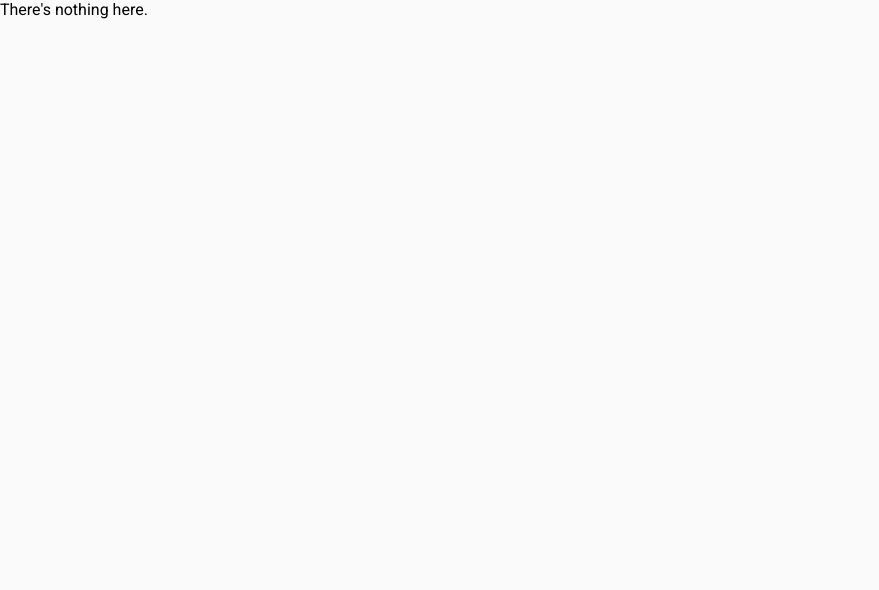
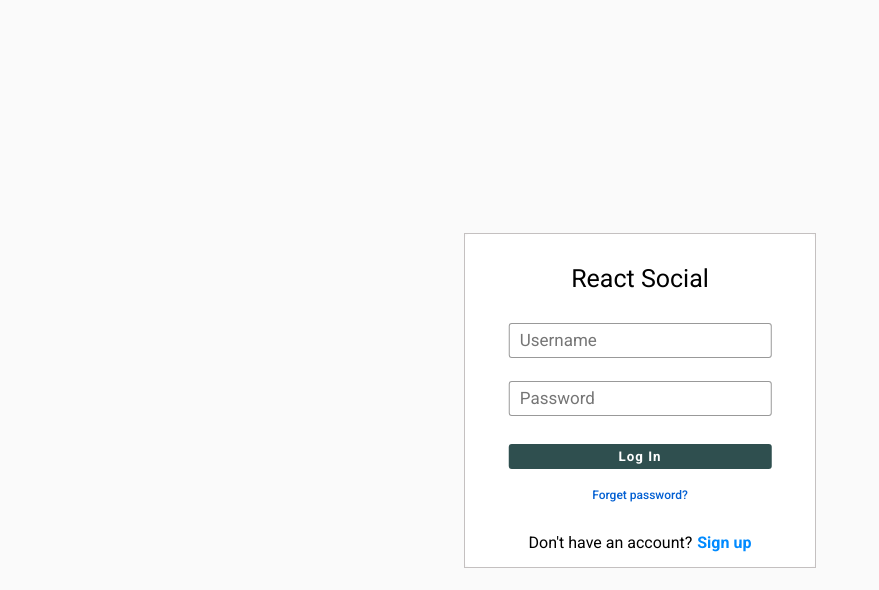
Before and after one commit to minsoeaung/react-social-media, a React (Create React App) app: page /login in a window 1280 px wide. Shown: the top 590 px of the page, without its empty margins (0-879 px from the left). Built offline with nearby package versions, Linux system fonts and the light colour scheme; a web font is replaced by a local one.

Commit message:
Login and Register view

```diff
--- a/src/index.js
+++ b/src/index.js
@@ -4,6 +4,7 @@ import App from './App';
 import {BrowserRouter, Route, Routes} from "react-router-dom";
 import Profile from "./views/Profile/Profile";
 import Home from "./views/Home/Home";
+import Login from "./views/Login/Login";
 
 ReactDOM.render(
     <React.StrictMode>
@@ -18,6 +19,8 @@ ReactDOM.render(
                     <Route path="/profile/:username" element={<Profile/>}/>
                 </Route>
 
+                <Route path="/login" element={<Login/>}/>
+
                 {/*  no match route  */}
                 <Route path="*" element={<main><p>There's nothing here.</p></main>}/>
             </Routes>
--- /dev/null
+++ b/src/views/Login/Login.css
@@ -0,0 +1,103 @@
+.login {
+    margin: 0;
+    padding: 0;
+    display: flex;
+    min-height: 100vh;
+    align-items: center;
+    justify-content: center;
+    background-color: #fafafa;
+}
+
+.login-container {
+    text-align: center;
+    border: 1px solid #c4c0c0;
+}
+
+.login-body {
+    width: 350px;
+    background: #fff;
+    border-radius: 5px;
+    padding-bottom: 15px;
+}
+
+.title {
+    padding: 30px 0;
+    text-transform: capitalize;
+    font-size: 25px;
+}
+
+form {
+    width: 75%;
+    display: flex;
+    flex-direction: column;
+    gap: 18px;
+    position: relative;
+    left: 50%;
+    transform: translateX(-50%);
+}
+
+form input {
+    margin-bottom: 5px;
+    border: 1px solid rgba(0, 0, 0, 0.4);
+    border-radius: 3px;
+    outline: none;
+}
+
+form input:focus {
+    border: 1px solid rgba(0, 0, 0, 0.7);
+    background: #efefef;
+}
+
+input[type="text"],
+input[type="password"],
+input[type="email"] {
+    padding-left: 10px;
+    position: relative;
+    height: 35px;
+    font-size: 17px;
+}
+
+form button {
+    border: none;
+    background: darkslategrey;
+    padding: 5px 0;
+    margin-top: 5px;
+    color: #fff;
+    border-radius: 3px;
+    font-weight: bold;
+    text-transform: capitalize;
+    letter-spacing: 1px;
+    outline: none;
+    cursor: pointer;
+}
+
+form button:active {
+    background: #2c58fe;
+    transform: scale(0.995);
+}
+
+.forget-id {
+    margin: 15px;
+}
+
+.forget-id a {
+    text-decoration: none;
+    color: #025fd2;
+    font-size: 12px;
+    font-weight: 500;
+}
+
+.signup {
+    position: relative;
+    width: 90%;
+    left: 50%;
+    transform: translateX(-50%);
+    margin-top: 30px;
+}
+
+.signup span {
+    margin-left: 5px;
+    color: #008aff;
+    font-weight: bold;
+    cursor: pointer;
+}
--- /dev/null
+++ b/src/views/Login/Login.js
@@ -0,0 +1,102 @@
+import './Login.css'
+import {useState} from "react";
+import Backdrop from '@mui/material/Backdrop';
+import Box from '@mui/material/Box';
+import Modal from '@mui/material/Modal';
+import Fade from '@mui/material/Fade';
+import Typography from '@mui/material/Typography';
+
+const style = {
+    position: 'absolute',
+    top: '50%',
+    left: '50%',
+    transform: 'translate(-50%, -50%)',
+    width: 400,
+    bgcolor: 'background.paper',
+    border: '1px solid #c4c0c0',
+    boxShadow: 24,
+    p: 4,
+};
+
+const Login = () => {
+    // controlled form
+    const [username, setUsername] = useState("")
+    const [password, setPassword] = useState("")
+    const [email, setEmail] = useState("")
+
+    // for sign up modal
+    const [open, setOpen] = useState(false);
+    const handleOpen = () => setOpen(true);
+    const handleClose = () => setOpen(false);
+
+    function handleLogin() {
+        alert(username + " " + password)
+        setUsername("")
+        setPassword("")
+        setEmail("")
+    }
+
+    function handleSignUp() {
+        alert(username + ", " + email + ", " + password)
+        setUsername("")
+        setPassword("")
+        setEmail("")
+    }
+
+    return (
+        <div className="login">
+            <div className="login-container">
+                <div className="login-body">
+                    <div className="title">React Social</div>
+                    <form>
+                        <input type="text" placeholder="Username" value={username}
+                               onChange={e => setUsername(e.target.value)}/>
+                        <input type="password" placeholder="Password" value={password}
+                               onChange={e => setPassword(e.target.value)}/>
+                        <button onClick={handleLogin}>Log in</button>
+                    </form>
+                    <div className="forget-id">
+                        <a href="#">Forget password?</a>
+                    </div>
+                    <div className="signup">
+                        <p>Don't have an account?<span onClick={handleOpen}>Sign up</span></p>
+                    </div>
+                </div>
+            </div>
+
+            {/*  ----------------- sign up modal -----------------------  */}
+            <Modal
+                aria-labelledby="transition-modal-title"
+                aria-describedby="transition-modal-description"
+                open={open}
+                onClose={handleClose}
+                closeAfterTransition
+                BackdropComponent={Backdrop}
+                BackdropProps={{
+                    timeout: 500,
+                }}
+            >
+                <Fade in={open}>
+                    <Box sx={style}>
+                        <Typography id="transition-modal-title" variant="h6" component="h2" align="center"
+                                    gutterBottom={true}>
+                            Sign Up
+                        </Typography>
+                        <form>
+                            <input type="text" placeholder="Username" value={username}
+                                   onChange={e => setUsername(e.target.value)}/>
+                            <input type="email" placeholder="email" value={email}
+                                   onChange={e => setEmail(e.target.value)}/>
+                            <input type="password" placeholder="Password" value={password}
+                                   onChange={e => setPassword(e.target.value)}/>
+                            <button onClick={handleSignUp}>Sign Up</button>
+                        </form>
+                    </Box>
+                </Fade>
+            </Modal>
+
+        </div>
+    )
+}
+
+export default Login
```
